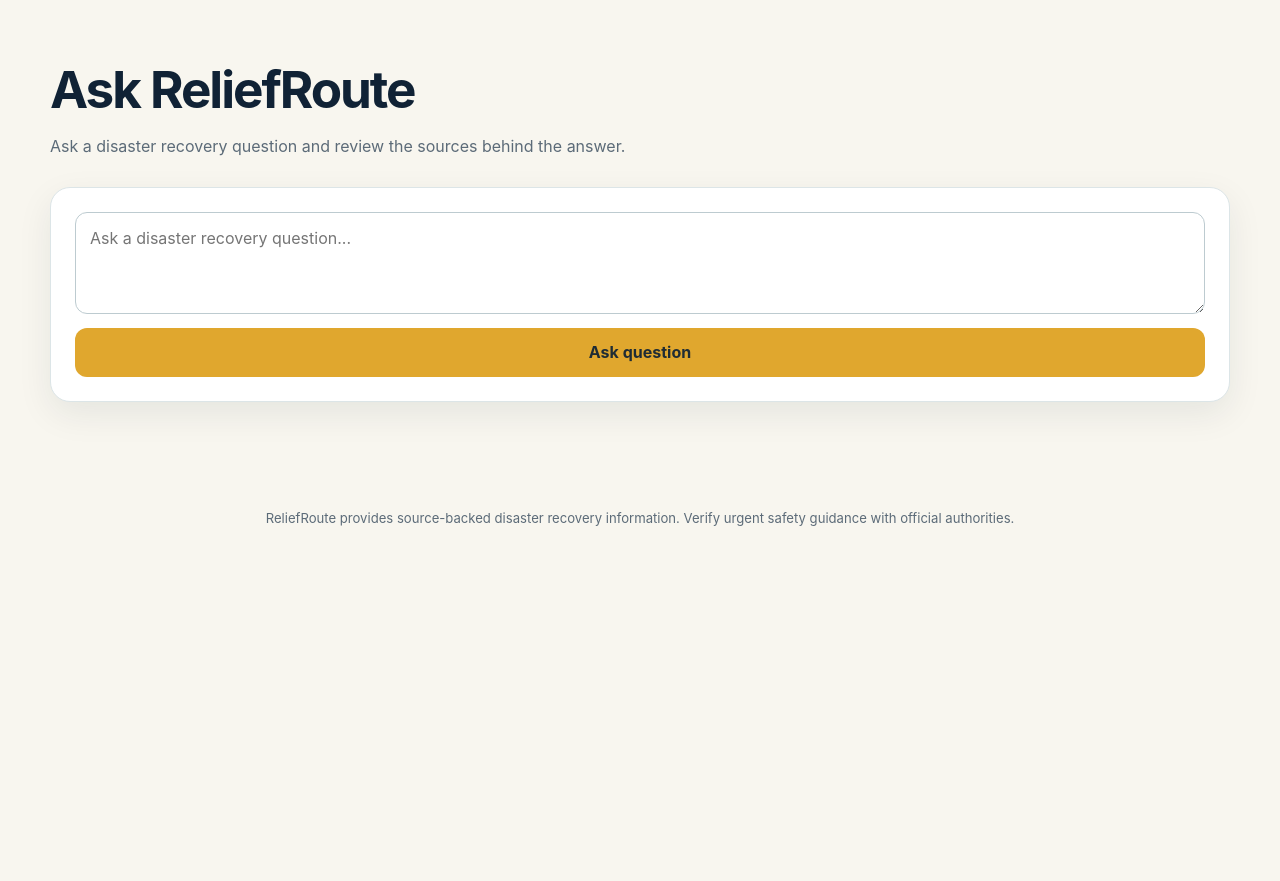
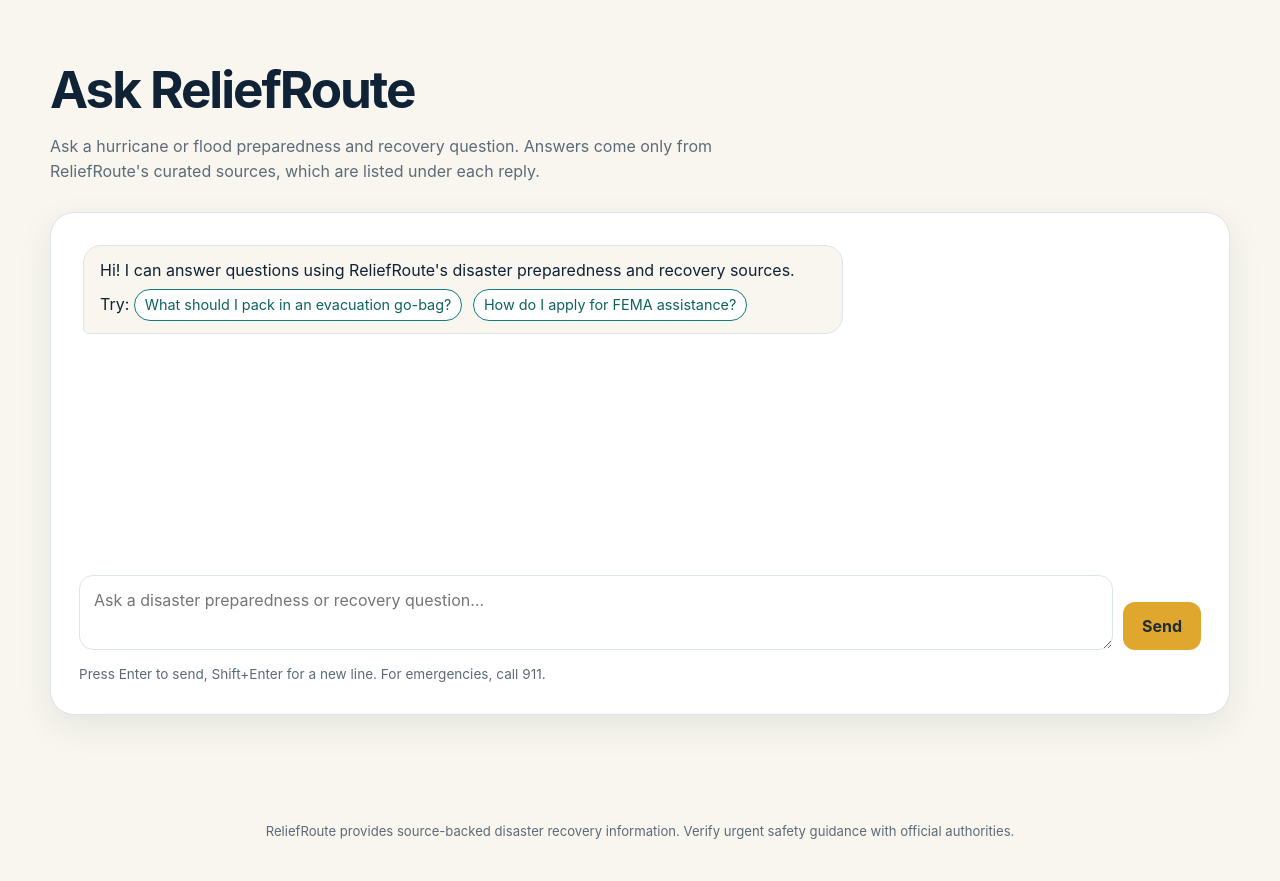
Before and after one commit to anishko/project3, a Django app: page /chat/ in a window 1280 px wide. Shown: the part 71-952 px from the top of the page. Before the commit the page ends 597 px from the top, so only its background shows below. Run offline with Django 5.2, Linux system fonts and the light colour scheme.

Commit message:
Add chat app with RAG endpoint and connect story 4 to the real pipeline

```diff
--- /dev/null
+++ b/chat/apps.py
@@ -0,0 +1,6 @@
+from django.apps import AppConfig
+
+
+class ChatConfig(AppConfig):
+    default_auto_field = "django.db.models.BigAutoField"
+    name = "chat"
--- /dev/null
+++ b/chat/static/chat/chat.css
@@ -0,0 +1,107 @@
+.chat-panel{
+  background:var(--surface);
+  border:1px solid var(--line);
+  border-radius:24px;
+  box-shadow:var(--shadow);
+  padding:clamp(14px,3vw,28px);
+  display:flex;
+  flex-direction:column;
+  gap:14px
+}
+
+.chat-log{
+  display:flex;
+  flex-direction:column;
+  gap:16px;
+  min-height:320px;
+  max-height:62vh;
+  overflow-y:auto;
+  padding:4px 4px 8px
+}
+
+.chat-msg{display:flex;flex-direction:column;max-width:100%}
+.chat-bubble.intro{white-space:normal}
+.chat-msg.user{align-items:flex-end}
+.chat-msg.bot{align-items:flex-start}
+
+.chat-bubble{
+  max-width:min(760px,92%);
+  padding:12px 16px;
+  border-radius:18px;
+  white-space:pre-wrap;
+  overflow-wrap:anywhere
+}
+
+.chat-msg.user .chat-bubble{
+  background:var(--navy);
+  color:#fff;
+  border-bottom-right-radius:6px
+}
+
+.chat-msg.bot .chat-bubble{
+  background:var(--cream);
+  border:1px solid var(--line);
+  border-bottom-left-radius:6px
+}
+
+.chat-msg.error .chat-bubble{
+  background:#fdf0ee;
+  border-color:#efc5bd;
+  color:#8a2c1d
+}
+
+.chat-msg.loading .chat-bubble{color:var(--muted);font-style:italic}
+
+.dots::after{
+  content:"";
+  display:inline-block;
+  width:1.2em;
+  text-align:left;
+  animation:chat-dots 1.2s steps(4,end) infinite
+}
+
+@keyframes chat-dots{
+  0%{content:""}25%{content:"."}50%{content:".."}75%{content:"..."}
+}
+
+.chat-sources{width:min(760px,100%);margin-top:10px}
+.chat-sources .source-header h2{font-size:1.05rem;margin:0}
+.chat-sources .source-list{grid-template-columns:repeat(auto-fill,minmax(220px,1fr))}
+
+.chat-suggestion{
+  display:inline-block;
+  margin:6px 6px 0 0;
+  padding:4px 10px;
+  border:1px solid var(--teal);
+  border-radius:999px;
+  background:#fff;
+  color:var(--teal-dark);
+  font:inherit;
+  font-size:.9rem;
+  cursor:pointer
+}
+
+.chat-suggestion:hover{background:#eaf5f4}
+
+.chat-form{display:flex;gap:10px;align-items:flex-end}
+
+.chat-form textarea{
+  flex:1;
+  min-width:0;
+  resize:vertical;
+  padding:12px 14px;
+  border:1px solid var(--line);
+  border-radius:14px;
+  font:inherit
+}
+
+.chat-form textarea:focus{outline:2px solid var(--teal);outline-offset:1px}
+.chat-form .button{white-space:nowrap}
+.chat-form .button:disabled{opacity:.6;cursor:wait}
+
+.chat-hint{margin:0;font-size:.85rem;color:var(--muted)}
+
+@media (max-width:600px){
+  .chat-form{flex-direction:column;align-items:stretch}
+  .chat-log{max-height:none}
+}
--- /dev/null
+++ b/chat/static/chat/chat.js
@@ -0,0 +1,127 @@
+(function () {
+  "use strict";
+
+  const form = document.getElementById("chat-form");
+  const input = document.getElementById("chat-input");
+  const sendBtn = document.getElementById("chat-send");
+  const log = document.getElementById("chat-log");
+  if (!form) return;
+
+  const endpoint = form.dataset.endpoint;
+  const csrfToken = form.querySelector("input[name=csrfmiddlewaretoken]").value;
+
+  function el(tag, className, text) {
+    const node = document.createElement(tag);
+    if (className) node.className = className;
+    if (text !== undefined) node.textContent = text; // textContent: never inject HTML from the API
+    return node;
+  }
+
+  function addMessage(role, text) {
+    const msg = el("div", "chat-msg " + role);
+    const bubble = el("div", "chat-bubble", text);
+    msg.appendChild(bubble);
+    log.appendChild(msg);
+    log.scrollTop = log.scrollHeight;
+    return msg;
+  }
+
+  // Same card markup/classes as the Story #4 citation UI.
+  function renderSources(msg, sources) {
+    const wrap = el("div", "chat-sources");
+    const header = el("div", "source-header");
+    const heading = el("div");
+    heading.appendChild(el("p", "eyebrow", "Verification"));
+    heading.appendChild(el("h2", "", "Sources used"));
+    header.appendChild(heading);
+    header.appendChild(el("span", "source-count", sources.length + " source" + (sources.length === 1 ? "" : "s")));
+    wrap.appendChild(header);
+
+    if (!sources.length) {
+      wrap.appendChild(el("div", "empty-state", "No sources matched this question. ReliefRoute will not invent a citation."));
+      msg.appendChild(wrap);
+      return;
+    }
+
+    const list = el("div", "source-list");
+    sources.forEach(function (s) {
+      const card = el("article", "source-card");
+      const top = el("div", "source-card-top");
+      top.appendChild(el("span", "verified-badge", "Source"));
+      if (s.disaster) top.appendChild(el("span", "metadata-chip", s.disaster));
+      card.appendChild(top);
+      card.appendChild(el("h3", "", s.title));
+      const meta = el("div", "source-meta");
+      if (s.source_name) meta.appendChild(el("span", "", s.source_name));
+      if (s.published_date) meta.appendChild(el("span", "", s.published_date));
+      if (meta.childNodes.length) card.appendChild(meta);
+      if (s.excerpt) card.appendChild(el("p", "", s.excerpt));
+      if (s.url && /^https?:\/\//i.test(s.url)) {
+        const a = el("a", "source-link", "Open original source ↗");
+        a.href = s.url;
+        a.target = "_blank";
+        a.rel = "noopener noreferrer";
+        card.appendChild(a);
+      }
+      list.appendChild(card);
+    });
+    wrap.appendChild(list);
+    msg.appendChild(wrap);
+  }
+
+  function setLoading(on) {
+    sendBtn.disabled = on;
+    input.disabled = on;
+    sendBtn.textContent = on ? "Thinking…" : "Send";
+  }
+
+  async function ask(question) {
+    addMessage("user", question);
+    const pending = addMessage("bot loading", "Searching sources");
+    pending.querySelector(".chat-bubble").appendChild(el("span", "dots"));
+    setLoading(true);
+
+    try {
+      const res = await fetch(endpoint, {
+        method: "POST",
+        headers: { "Content-Type": "application/json", "X-CSRFToken": csrfToken },
+        body: JSON.stringify({ question: question }),
+      });
+      let data = {};
+      try { data = await res.json(); } catch (e) { /* non-JSON error page */ }
+      pending.remove();
+      if (!res.ok || data.error) {
+        addMessage("bot error", data.error || "Something went wrong (HTTP " + res.status + "). Please try again.");
+      } else {
+        const msg = addMessage("bot", data.answer);
+        renderSources(msg, data.sources || []);
+      }
+    } catch (err) {
+      pending.remove();
+      addMessage("bot error", "Couldn't reach the server. Check your connection and try again.");
+    } finally {
+      setLoading(false);
+      input.focus();
+      log.scrollTop = log.scrollHeight;
+    }
+  }
+
+  form.addEventListener("submit", function (e) {
+    e.preventDefault();
+    const q = input.value.trim();
+    if (!q || sendBtn.disabled) return;
+    input.value = "";
+    ask(q);
+  });
+
+  input.addEventListener("keydown", function (e) {
+    if (e.key === "Enter" && !e.shiftKey) {
+      e.preventDefault();
+      form.requestSubmit();
+    }
+  });
+
+  log.addEventListener("click", function (e) {
+    if (e.target.classList.contains("chat-suggestion") && !sendBtn.disabled) ask(e.target.textContent);
+  });
+})();
--- /dev/null
+++ b/chat/templates/chat/index.html
@@ -0,0 +1,35 @@
+{% extends "base.html" %}
+{% load static %}
+
+{% block title %}Ask ReliefRoute{% endblock %}
+
+{% block extra_head %}<link rel="stylesheet" href="{% static 'chat/chat.css' %}">{% endblock %}
+
+{% block content %}
+<section class="page-heading">
+  <h1>Ask ReliefRoute</h1>
+  <p>Ask a hurricane or flood preparedness and recovery question. Answers come only from ReliefRoute's curated sources, which are listed under each reply.</p>
+</section>
+
+<section class="chat-panel" aria-label="Chat with ReliefRoute">
+  <div id="chat-log" class="chat-log" role="log" aria-live="polite">
+    <div class="chat-msg bot">
+      <div class="chat-bubble intro">
+        Hi! I can answer questions using ReliefRoute's disaster preparedness and recovery sources.
+        Try: <button type="button" class="chat-suggestion">What should I pack in an evacuation go-bag?</button>
+        <button type="button" class="chat-suggestion">How do I apply for FEMA assistance?</button>
+      </div>
+    </div>
+  </div>
+
+  <form id="chat-form" class="chat-form" data-endpoint="{% url 'chat:ask' %}">
+    {% csrf_token %}
+    <textarea id="chat-input" name="question" rows="2" maxlength="{{ max_chars }}"
+      placeholder="Ask a disaster preparedness or recovery question…" aria-label="Your question" required></textarea>
+    <button id="chat-send" class="button primary" type="submit">Send</button>
+  </form>
+  <p class="chat-hint">Press Enter to send, Shift+Enter for a new line. For emergencies, call 911.</p>
+</section>
+{% endblock %}
+
+{% block extra_js %}<script src="{% static 'chat/chat.js' %}" defer></script>{% endblock %}
--- /dev/null
+++ b/chat/urls.py
@@ -0,0 +1,9 @@
+from django.urls import path
+
+from . import views
+
+app_name = "chat"
+urlpatterns = [
+    path("", views.index, name="index"),
+    path("api/ask/", views.ask, name="ask"),
+]
--- /dev/null
+++ b/chat/views.py
@@ -0,0 +1,48 @@
+import json
+import logging
+from dataclasses import asdict
+
+from django.http import JsonResponse
+from django.shortcuts import render
+from django.views.decorators.csrf import ensure_csrf_cookie
+from django.views.decorators.http import require_POST
+
+from relief.services import normalize_rag_response
+
+from .rag import RAGError, answer_question
+
+logger = logging.getLogger(__name__)
+MAX_QUESTION_CHARS = 1000
+
+
+@ensure_csrf_cookie
+def index(request):
+    return render(request, "chat/index.html", {"max_chars": MAX_QUESTION_CHARS})
+
+
+@require_POST
+def ask(request):
+    try:
+        payload = json.loads(request.body or b"{}")
+    except (json.JSONDecodeError, UnicodeDecodeError):
+        return JsonResponse({"error": "Request body must be JSON."}, status=400)
+
+    question = str(payload.get("question", "")).strip() if isinstance(payload, dict) else ""
+    if not question:
+        return JsonResponse({"error": "Please type a question."}, status=400)
+    if len(question) > MAX_QUESTION_CHARS:
+        return JsonResponse({"error": f"Questions are limited to {MAX_QUESTION_CHARS} characters."}, status=400)
+
+    try:
+        result = answer_question(question)
+    except RAGError as exc:
+        logger.warning("RAG failure (%s): %s", type(exc).__name__, exc)
+        return JsonResponse({"error": exc.user_message}, status=exc.status)
+    except Exception:
+        logger.exception("Unexpected error answering chat question")
+        return JsonResponse({"error": RAGError.user_message}, status=500)
+
+    normalized = normalize_rag_response(result)
+    return JsonResponse(
+        {"answer": normalized["answer"], "sources": [asdict(c) for c in normalized["citations"]]}
+    )
--- a/relief/forms.py
+++ b/relief/forms.py
@@ -1,8 +1,6 @@
 from django import forms
 NEED_CHOICES = [("housing","Housing / shelter"),("food","Food / water"),("financial","Financial assistance"),("transportation","Transportation"),("medical","Medical support"),("documents","Documents / recovery paperwork")]
 CONSTRAINT_CHOICES = [("pet_friendly","Pet friendly"),("accessible","Accessible"),("no_car","No car / transportation needed"),("family","Family friendly")]
-class ChatQuestionForm(forms.Form):
-    question = forms.CharField(label="", max_length=500, widget=forms.Textarea(attrs={"rows":3,"placeholder":"Ask a disaster recovery question...","aria-label":"Disaster recovery question"}))
 class ResourceFinderForm(forms.Form):
     location = forms.CharField(max_length=120, widget=forms.TextInput(attrs={"placeholder":"Example: Asheville, NC","autocomplete":"off"}))
     need = forms.ChoiceField(choices=NEED_CHOICES)
--- a/relief/templates/relief/chat.html
+++ /dev/null
@@ -1,144 +0,0 @@
-{% extends "base.html" %}
-
-{% block title %}Ask ReliefRoute{% endblock %}
-
-{% block content %}
-
-<section class="page-heading">
-  <h1>Ask ReliefRoute</h1>
-
-  <p>
-    Ask a disaster recovery question and review the sources behind the answer.
-  </p>
-</section>
-
-
-<section class="panel">
-  <form method="post" class="stacked-form">
-
-    {% csrf_token %}
-
-    {{ form.question }}
-
-    <button class="button primary" type="submit">
-      Ask question
-    </button>
-
-  </form>
-</section>
-
-
-{% if response %}
-
-<section class="answer-panel">
-
-  <div class="answer-label">
-    Grounded response
-  </div>
-
-  <p class="answer-text">
-    {{ response.answer }}
-  </p>
-
-
-  <div class="source-header">
-
-    <div>
-      <p class="eyebrow">
-        Verification
-      </p>
-
-      <h2>
-        Sources used
-      </h2>
-    </div>
-
-    <span class="source-count">
-      {{ response.citations|length }}
-      source{{ response.citations|length|pluralize }}
-    </span>
-
-  </div>
-
-
-  {% if response.citations %}
-
-  <div class="source-list">
-
-    {% for source in response.citations %}
-
-    <article class="source-card">
-
-      <div class="source-card-top">
-
-        <span class="verified-badge">
-          Source
-        </span>
-
-        {% if source.disaster %}
-        <span class="metadata-chip">
-          {{ source.disaster }}
-        </span>
-        {% endif %}
-
-      </div>
-
-
-      <h3>
-        {{ source.title }}
-      </h3>
-
-
-      <div class="source-meta">
-
-        {% if source.source_name %}
-        <span>
-          {{ source.source_name }}
-        </span>
-        {% endif %}
-
-        {% if source.published_date %}
-        <span>
-          {{ source.published_date }}
-        </span>
-        {% endif %}
-
-      </div>
-
-
-      {% if source.excerpt %}
-      <p>
-        {{ source.excerpt }}
-      </p>
-      {% endif %}
-
-
-      <a
-        class="source-link"
-        href="{{ source.url }}"
-        target="_blank"
-        rel="noopener noreferrer"
-      >
-        Open original source ↗
-      </a>
-
-    </article>
-
-    {% endfor %}
-
-  </div>
-
-
-  {% else %}
-
-  <div class="empty-state">
-    No source metadata was returned. ReliefRoute will not invent a citation.
-  </div>
-
-  {% endif %}
-
-</section>
-
-{% endif %}
-
-{% endblock %}
--- a/relief/templates/relief/home.html
+++ b/relief/templates/relief/home.html
@@ -28,7 +28,7 @@
 
       <a
         class="button secondary"
-        href="{% url 'relief:chat' %}"
+        href="{% url 'chat:index' %}"
       >
         Ask a question
       </a>
@@ -41,7 +41,7 @@
 
   <a
     class="feature-card feature-link"
-    href="{% url 'relief:chat' %}"
+    href="{% url 'chat:index' %}"
   >
     <div class="feature-icon">✓</div>
 
--- a/relief/urls.py
+++ b/relief/urls.py
@@ -1,4 +1,4 @@
 from django.urls import path
 from . import views
 app_name = "relief"
-urlpatterns = [path("", views.home, name="home"), path("chat/", views.chat, name="chat"), path("find-help/", views.resource_finder, name="resource_finder")]
+urlpatterns = [path("", views.home, name="home"), path("find-help/", views.resource_finder, name="resource_finder")]
--- a/relief/views.py
+++ b/relief/views.py
@@ -1,14 +1,8 @@
 from django.shortcuts import render
-from .forms import ChatQuestionForm, ResourceFinderForm
-from .services import ask_rag, find_resources, normalize_rag_response
+from .forms import ResourceFinderForm
+from .services import find_resources
 
 def home(request): return render(request, "relief/home.html")
-
-def chat(request):
-    form = ChatQuestionForm(request.POST or None); response = None
-    if request.method == "POST" and form.is_valid():
-        response = normalize_rag_response(ask_rag(form.cleaned_data["question"]))
-    return render(request, "relief/chat.html", {"form": form, "response": response})
 
 def resource_finder(request):
     form = ResourceFinderForm(request.GET or None); results = None
--- a/templates/base.html
+++ b/templates/base.html
@@ -1,4 +1,4 @@
 {% load static %}
-<!doctype html><html lang="en"><head><meta charset="utf-8"><meta name="viewport" content="width=device-width,initial-scale=1"><title>{% block title %}ReliefRoute{% endblock %}</title><link rel="stylesheet" href="{% static 'relief/styles.css' %}"></head><body>
-<header class="site-header"><a class="brand" href="{% url 'relief:home' %}"><span class="brand-mark">RR</span><span>ReliefRoute</span></a><nav><a href="{% url 'relief:chat' %}">Ask ReliefRoute</a><a href="{% url 'relief:resource_finder' %}">Find Help</a></nav></header>
-<main class="page-shell">{% block content %}{% endblock %}</main><footer>ReliefRoute provides source-backed disaster recovery information. Verify urgent safety guidance with official authorities.</footer></body></html>
+<!doctype html><html lang="en"><head><meta charset="utf-8"><meta name="viewport" content="width=device-width,initial-scale=1"><title>{% block title %}ReliefRoute{% endblock %}</title><link rel="stylesheet" href="{% static 'relief/styles.css' %}">{% block extra_head %}{% endblock %}</head><body>
+<header class="site-header"><a class="brand" href="{% url 'relief:home' %}"><span class="brand-mark">RR</span><span>ReliefRoute</span></a><nav><a href="{% url 'chat:index' %}">Ask ReliefRoute</a><a href="{% url 'relief:resource_finder' %}">Find Help</a></nav></header>
+<main class="page-shell">{% block content %}{% endblock %}</main><footer>ReliefRoute provides source-backed disaster recovery information. Verify urgent safety guidance with official authorities.</footer>{% block extra_js %}{% endblock %}</body></html>
```
Also changed, not shown: chat/llm.py (added, +44 -0 lines), chat/rag.py (added, +75 -0 lines), chat/tests.py (added, +81 -0 lines), relief/services.py (+7 -13 lines), relief/tests.py (+6 -4 lines), chat/__init__.py (added).
